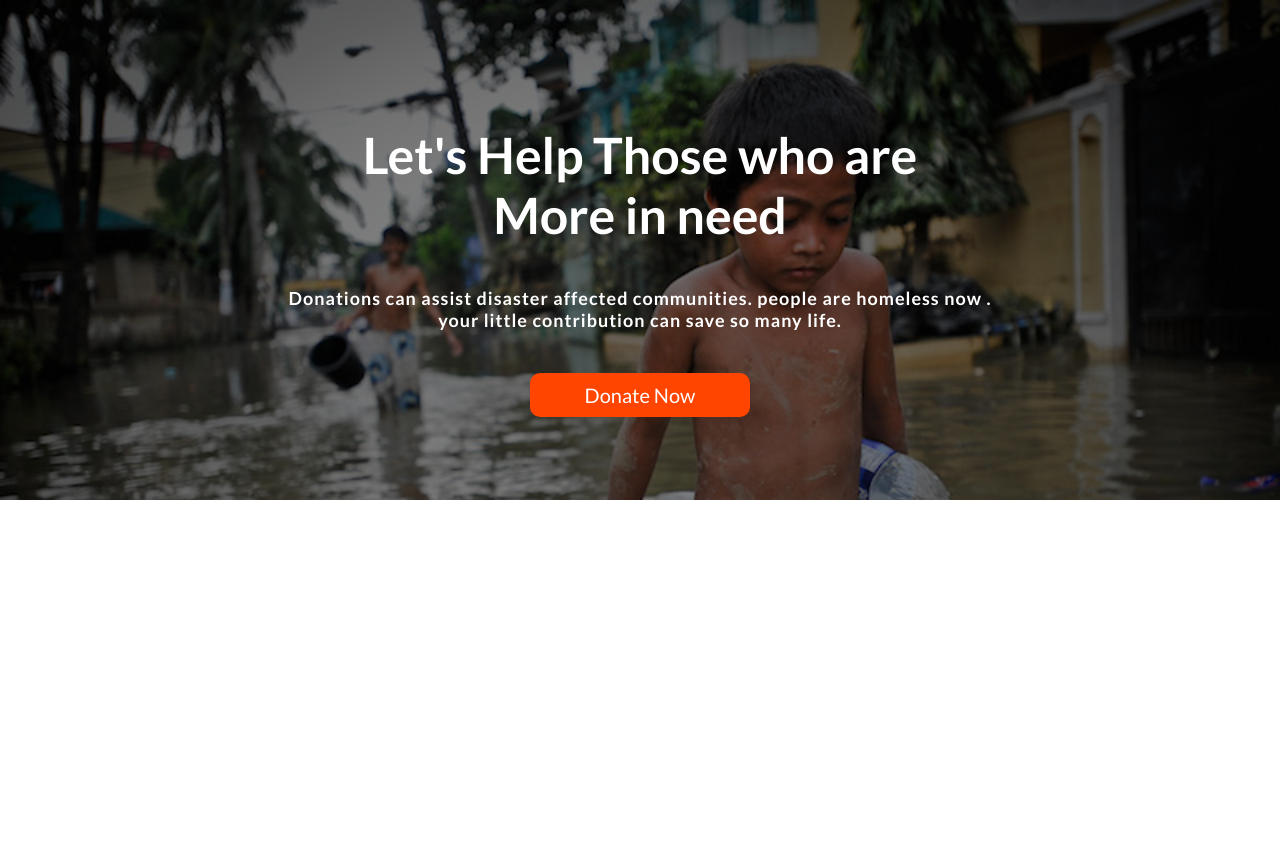
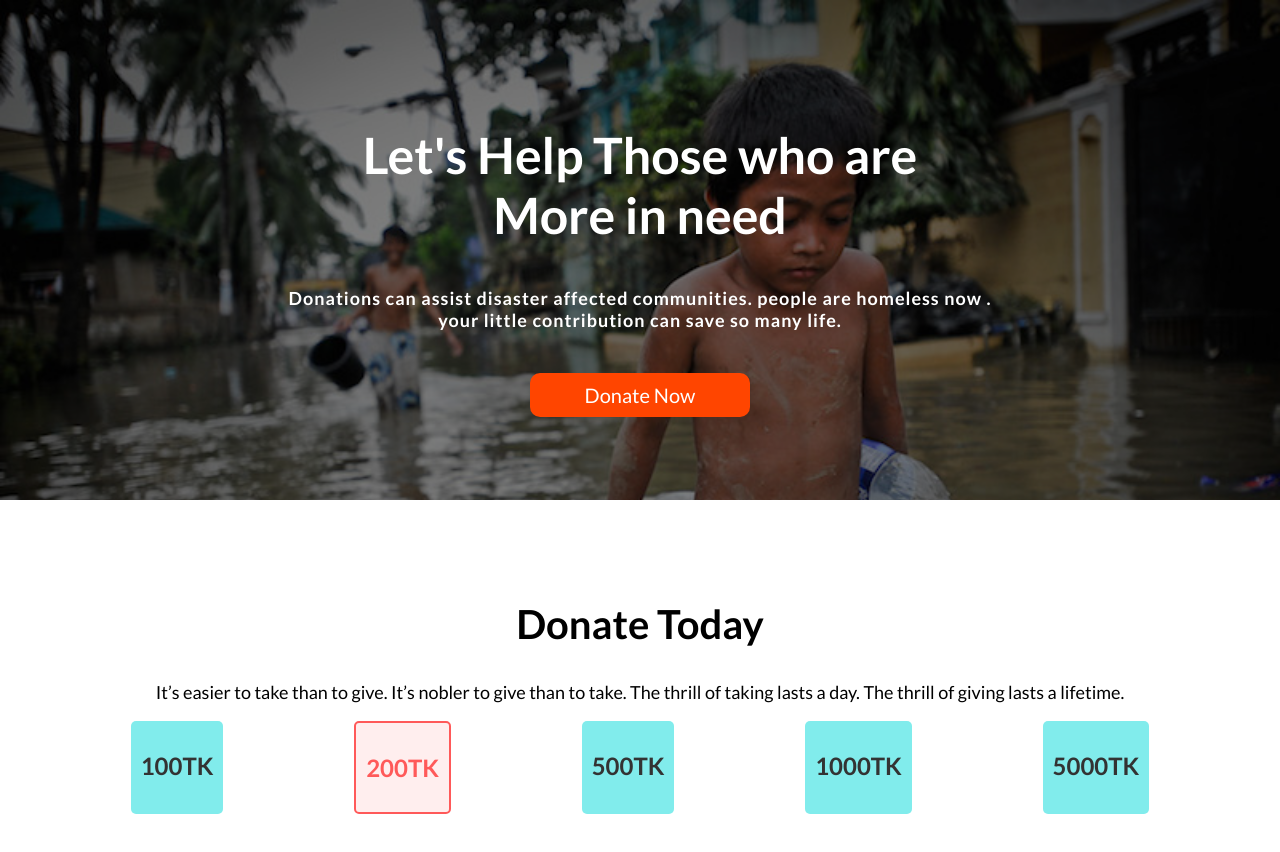
Before and after one commit to asaad-tt/first-assign, a plain HTML site: page index.html in a window 1280 px wide. Before the commit the page ends 800 px from the top, so only its background shows below. Drawn offline with Linux system fonts and the light colour scheme.

Commit message:
amount section

```diff
--- a/index.html
+++ b/index.html
@@ -11,6 +11,7 @@
     <title>first assignment</title>
 </head>
 <body>
+    <!-- banner section  -->
     <section class="banner-portion">
         <div class="overlay">
             <h1 class="banner-text">
@@ -21,6 +22,45 @@
             </h6>
             <a target="_blank" href="">donate now</a>
         </div>
+    </section>
+
+    <!-- amount section  -->
+    <section class="amount-section">
+        <h1 class="d-text">
+            Donate Today
+        </h1>
+        <p>It’s easier to take than to give. It’s nobler to give than to take. The thrill of taking lasts a day. The thrill of giving lasts a lifetime.</p>
+        <div class="number">
+           <div class="hundred">
+                <h1>
+                    100TK
+                </h1>
+           </div>
+           <div class="twohundred hundred">
+                <h1>
+                    200TK
+                </h1>
+            </div>
+            <div class="hundred">
+                <h1>
+                    500TK
+                </h1>
+           </div>
+           <div class="hundred">
+            <h1>
+                1000TK
+            </h1>
+            </div>
+            <div class="hundred">
+                <h1>
+                    5000TK
+                </h1>
+           </div>
+        </div>
+
+
+
+
 
     </section>
 </body>
--- a/style.css
+++ b/style.css
@@ -53,3 +53,32 @@ body{
     margin: auto;
     border-radius: 10px;
 }
+
+.amount-section{
+    text-align: center;
+    margin-top: 100px;
+    margin-bottom: 100px;
+}
+.d-text{
+    font-size: 40px;
+    font-weight: 700;
+}
+.amount-section p{
+    font-size: 18px;
+}
+.number{
+    display: flex;
+    justify-content: space-evenly;
+}
+.hundred{
+    padding: 10px;
+    background-color: #81ecec;
+    color: #333;
+    border-radius: 5px;
+
+}
+.twohundred{
+    background-color: #ffeeee;
+    color: #ff5959;
+    border: 2px solid #ff5959;
+}
```
